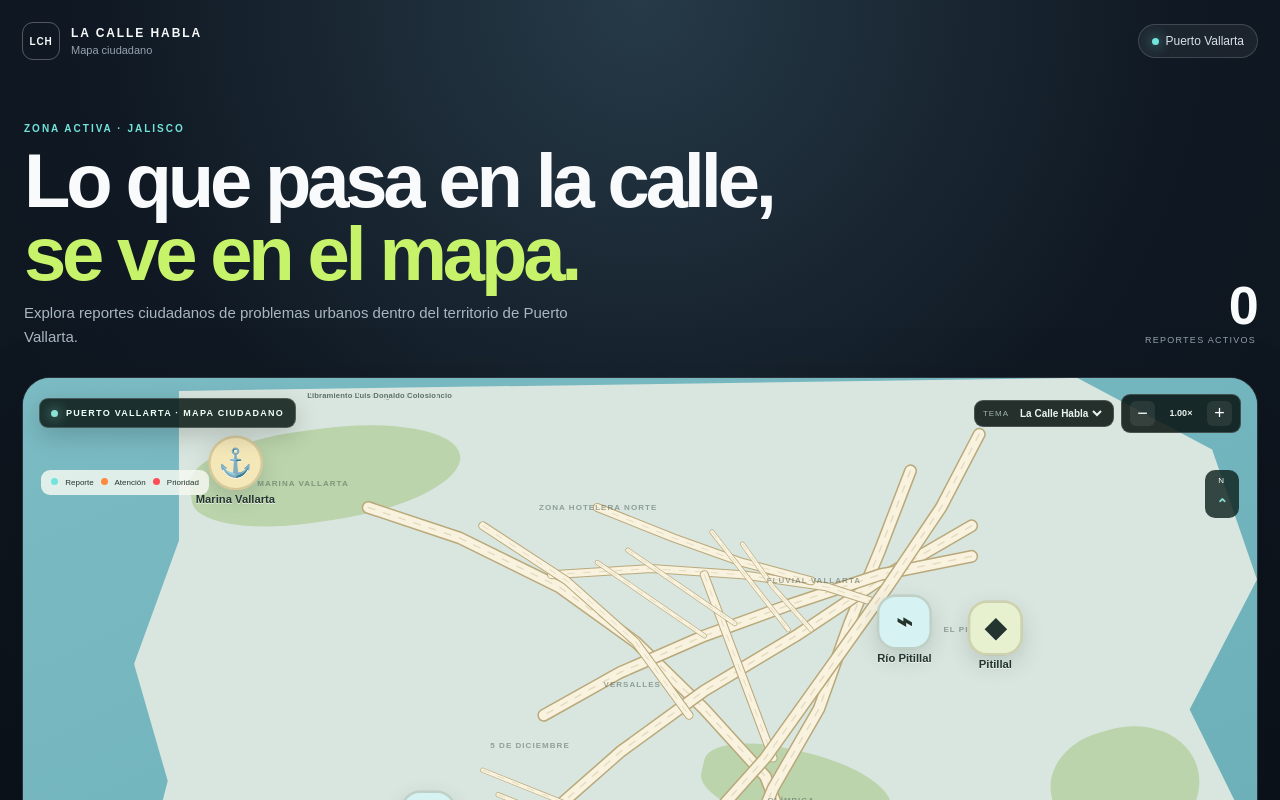
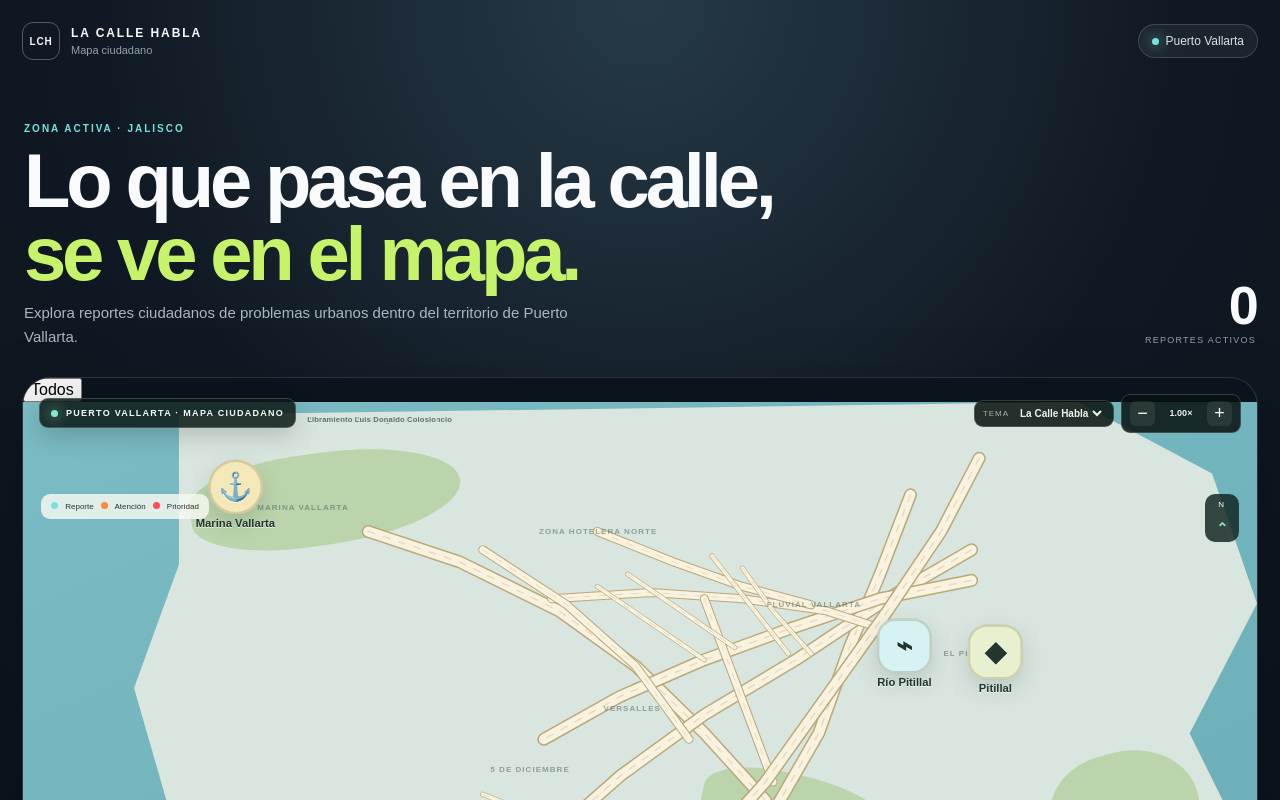
Before and after one commit to alexglexxx/La-calle-habla, a Next.js app: page / in a window 1280 px wide. Shown: the top 800 px of the page. Built offline with nearby package versions, Linux system fonts and the light colour scheme.

Commit message:
feat(task-021): restore map category filters

```diff
--- a/app/public-map.js
+++ b/app/public-map.js
@@ -41,6 +41,14 @@ export default function PublicMap({ data }) {
         </div>
       </div>
 
+      <div className="filter-strip-021">
+        {categories.map((category) => (
+          <button key={category} className={filter === category ? "filter-021 active" : "filter-021"} onClick={() => setFilter(category)}>
+            {category === "all" ? "Todos" : CATEGORY_LABEL[category] || category}
+          </button>
+        ))}
+      </div>
+
       {attentionReport && <button className="map-primary-alert" onClick={()=>focusReport(attentionReport.id)}>
         <span className="alert-orb">!</span><span className="alert-text"><small>ATENCIÓN CIUDADANA</small><strong>{attentionReport.title}</strong><em>{attentionReport.neighborhood || "Territorio activo"} · {data.attention.reasons?.[0] || "Prioridad operativa"}</em></span><span className="alert-arrow">↗</span>
       </button>}
```
